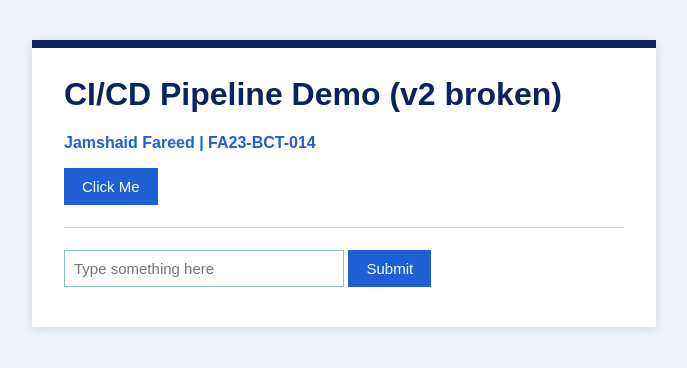
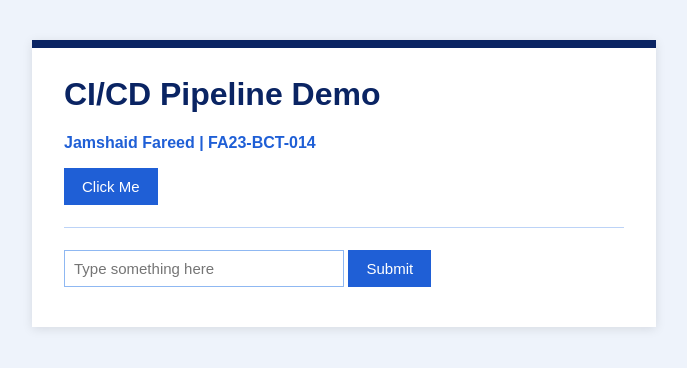
Before and after one commit to captainmarkove/cicd-assignment-FA23-BCT-014, a plain HTML site: page index.html in a window 1280 px wide. Shown: the whole page, without its empty margins (296-983 px from the left). Drawn offline with Linux system fonts and the light colour scheme.

Commit message:
Fix heading text (restores passing test)

```diff
--- a/index.html
+++ b/index.html
@@ -17,7 +17,7 @@
 </head>
 <body>
   <div class="card">
-    <h1 id="heading">CI/CD Pipeline Demo (v2 broken)</h1>
+    <h1 id="heading">CI/CD Pipeline Demo</h1>
     <p class="info" id="student">Jamshaid Fareed | FA23-BCT-014</p>
 
     <button id="msg-btn">Click Me</button>
```
